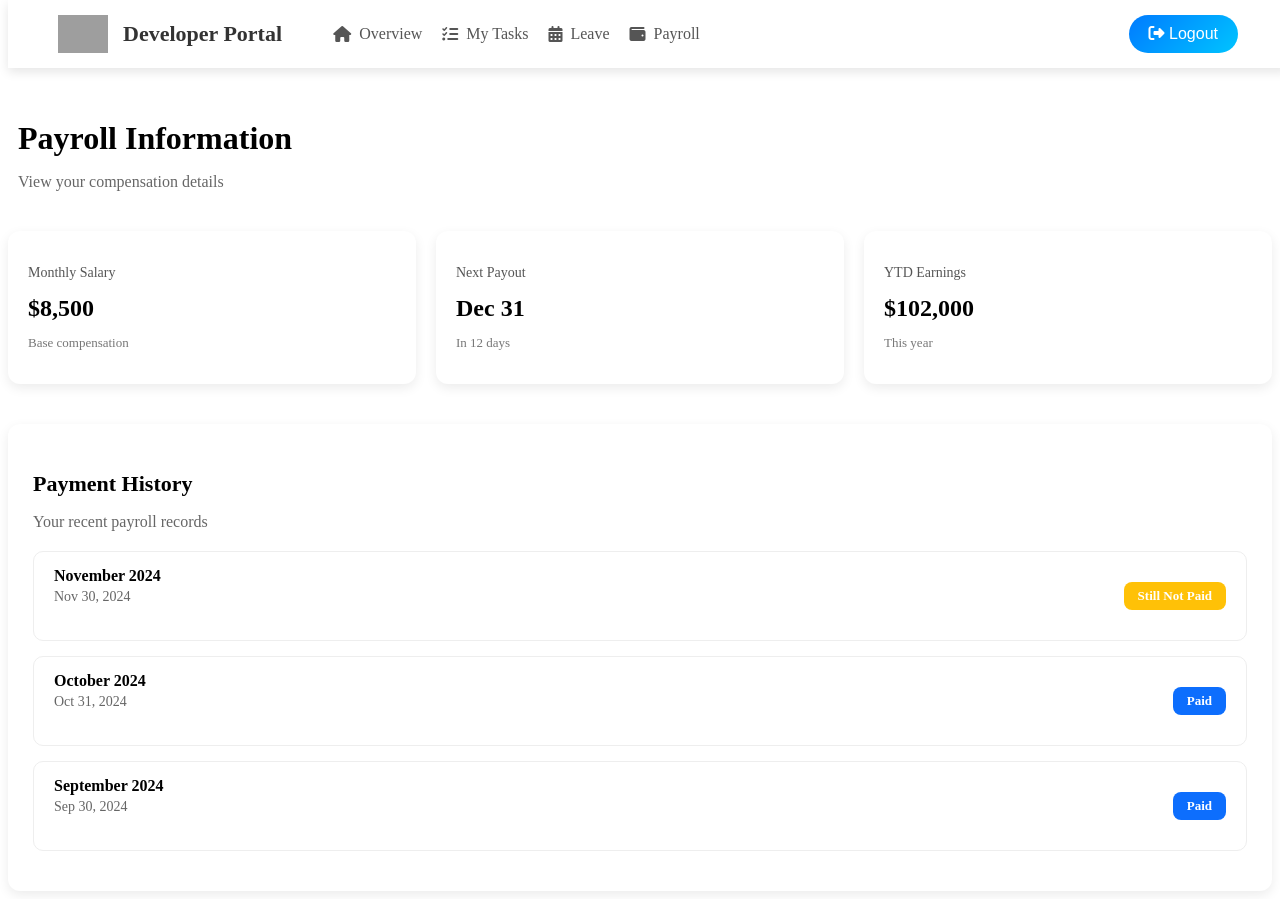
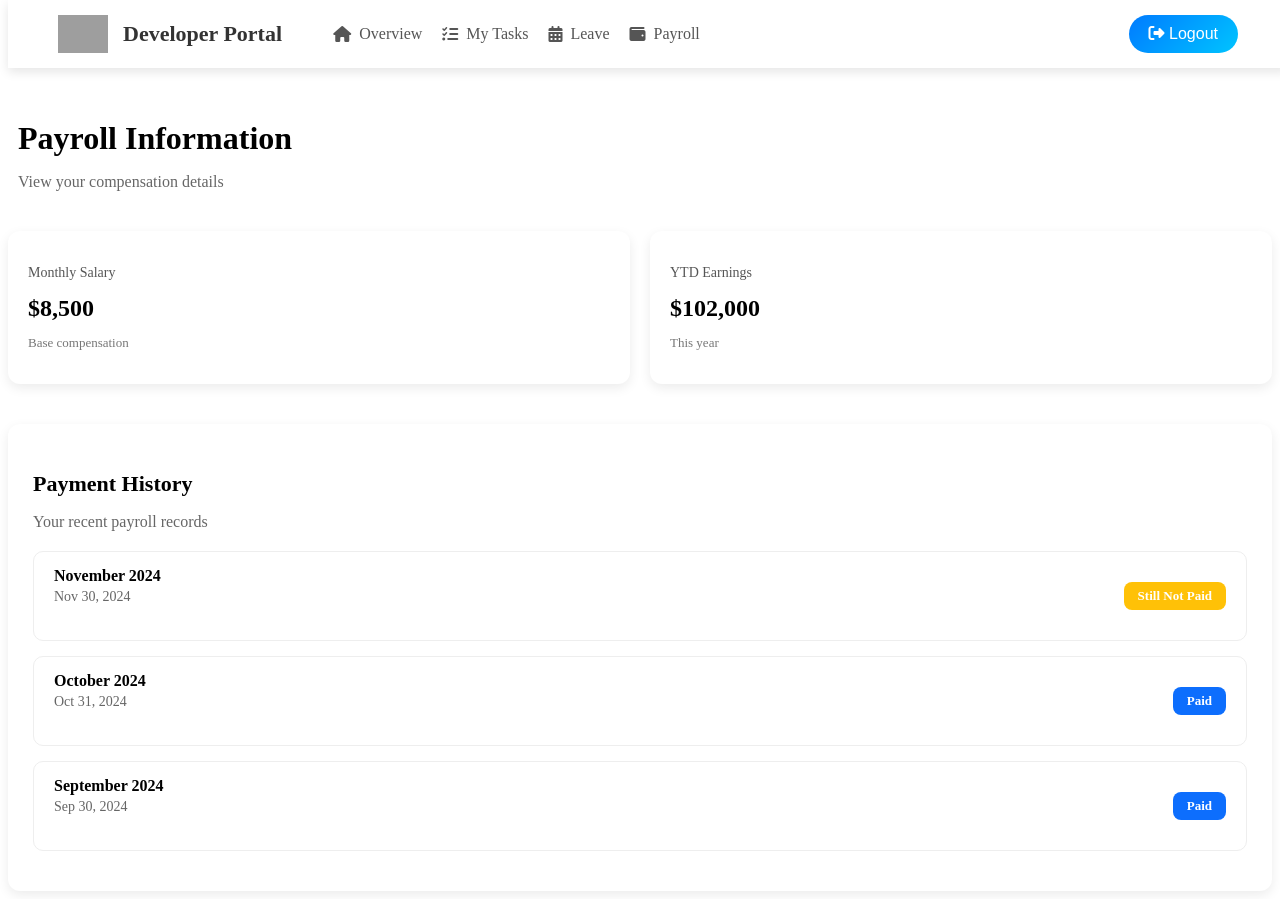
Before and after one commit to raedzayoud/TeamHub-Frontend, an Angular app: page /developer/payroll in a window 1280 px wide. Built offline with nearby package versions, Linux system fonts and the light colour scheme; grey boxes are pictures that could not be loaded.

Commit message:
fix the architecture

```diff
--- a/src/app/app.routes.ts
+++ b/src/app/app.routes.ts
@@ -17,8 +17,8 @@ import { Developer } from './pages/devlopers/developer/developer';
 import { Tasksdeveloper } from './pages/devlopers/tasksdeveloper/tasksdeveloper';
 import { Overfiewdeveloper } from './pages/devlopers/overfiewdeveloper/overfiewdeveloper';
 import { Leavedeveloper } from './pages/devlopers/leavedeveloper/leavedeveloper';
-import { Payroll } from './pages/payroll/payroll';
 import { Taskseachproject } from './pages/manager/taskseachproject/taskseachproject';
+import { Payroll } from './pages/devlopers/payroll/payroll';
 
 export const routes: Routes = [
   {
--- a/src/app/pages/payroll/payroll.html
+++ b/src/app/pages/devlopers/payroll/payroll.html
@@ -14,17 +14,13 @@
     </div>
 
     <div class="card">
-      <p class="label">Next Payout</p>
-      <h2>Dec 31</h2>
-      <p class="sub-label">In 12 days</p>
-    </div>
-
-    <div class="card">
       <p class="label">YTD Earnings</p>
       <h2>$102,000</h2>
       <p class="sub-label">This year</p>
     </div>
   </div>
+
+  <!-- Design Static  -->
 
   <!-- Leave History -->
   <div class="leave-history">
--- a/src/app/pages/payroll/payroll.ts
+++ b/src/app/pages/devlopers/payroll/payroll.ts
@@ -1,5 +1,5 @@
 import { Component } from '@angular/core';
-import { Menudeveloper } from '../devlopers/menudeveloper/menudeveloper';
+import { Menudeveloper } from '../menudeveloper/menudeveloper';
 
 @Component({
   selector: 'app-payroll',
--- a/src/app/pages/hr/employeehr/employeehr.css
+++ b/src/app/pages/hr/employeehr/employeehr.css
@@ -133,6 +133,7 @@
   display: flex;
   justify-content: center;
   align-items: center;
+  z-index: 5000;
 }
 
 .container-Employee {
@@ -160,7 +161,7 @@
 }
 
 .form-group input {
-  width: 100%;
+  width: 90%;
   padding: 10px;
   border: 1px solid #ccc;
   border-radius: 6px;
--- a/src/app/pages/hr/employeehr/employeehr.html
+++ b/src/app/pages/hr/employeehr/employeehr.html
@@ -72,6 +72,19 @@
         </div>
 
         <div class="form-group">
+          <label for="salary">
+            Salary
+            <input
+              id="salary"
+              type="number"
+              formControlName="salary"
+              placeholder="Enter salary"
+              required
+            />
+          </label>
+        </div>
+
+        <div class="form-group">
           <label for="password">Password</label>
           <input
             id="password"
--- a/src/app/pages/hr/employeehr/employeehr.ts
+++ b/src/app/pages/hr/employeehr/employeehr.ts
@@ -54,6 +54,7 @@ export class Employeehr {
       name: ['', Validators.required],
       email: ['', [Validators.required, Validators.email]],
       password: ['', Validators.required],
+      salary: ['', Validators.required, Validators.min(0)],
     });
   }
 
--- a/src/app/pages/hr/payrollhr/payrollhr.html
+++ b/src/app/pages/hr/payrollhr/payrollhr.html
@@ -13,11 +13,6 @@
         <p class="card-title">Average Salary</p>
         <h2>$6,673</h2>
         <p class="desc">Per employee/month</p>
-      </div>
-      <div class="card">
-        <p class="card-title">Next Payout</p>
-        <h2>Dec 31</h2>
-        <p class="desc">In 12 days</p>
       </div>
     </div>
 
```
Also changed, not shown: src/app/pages/devlopers/payroll/payroll.css (renamed from src/app/pages/payroll/payroll.css), 1 other file (tests, documents, lock files or other folders).
